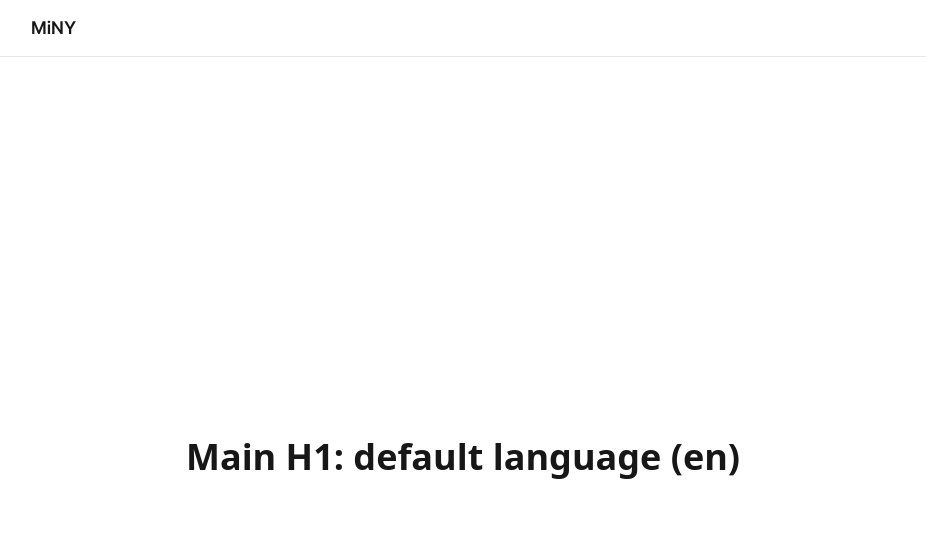
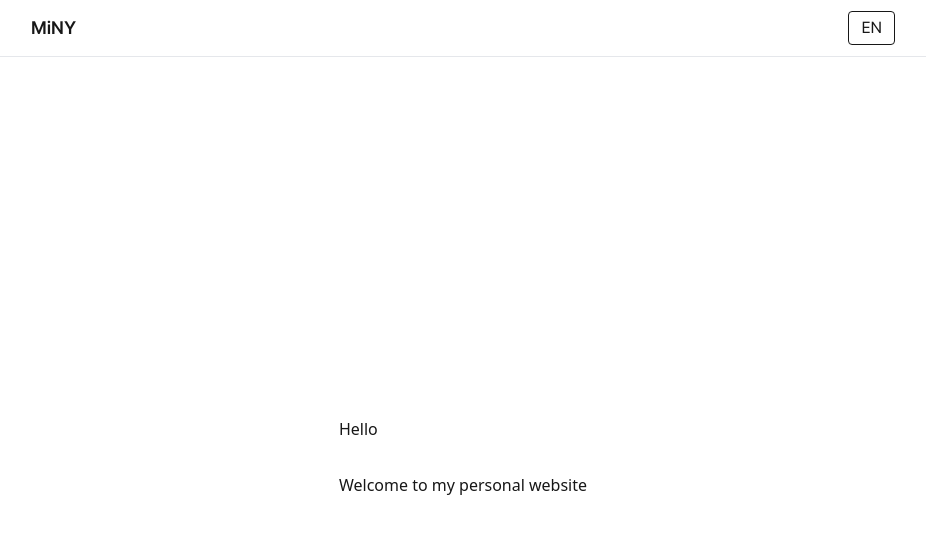
Before and after one commit to MinyoungSeol/my-next-app, a Next.js app: page / in a window 1280 px wide. Shown: the top 534 px of the page, without its empty margins (177-1103 px from the left). Built offline with nearby package versions, Linux system fonts and the light colour scheme.

Commit message:
feat: Add language toggle button and context
- Implement LanguageProvider using Context API for EN/KR state management
- Add LangToggleBtn component in Header
- Connect toggle button to context to switch language globally
- Verified button UI and state updates in dev environment

```diff
--- a/next.config.ts
+++ b/next.config.ts
@@ -13,7 +13,10 @@ const nextConfig: NextConfig = {
           {key: 'X-Frame-Options', value: 'DENY'}, // Prevents Clickjacking attacks. Sets page loading in iframe
           {key: 'Strict-Transport-Security', value: 'max-age=31536000; includeSubDomains; preload'}, // HSTS: Enforces secure connections
           {key: 'Referrer-Policy', value: 'same-origin'}, // minimize referrer info leakage
-          {key: 'Content-Security-Policy', value: "default-src 'self'"}, // CSP: Prevents XSS, injection attacks. Limits external src permission scope
+          {key: 'Content-Security-Policy',
+            value: "default-src 'self' 'unsafe-inline' 'unsafe-eval'; script-src 'self' 'unsafe-inline' 'unsafe-eval';",},
+            // CSP: Prevents XSS, injection attacks. Limits external src permission scope
+            // must eliminate 'unsafe-inline' and 'unsafe-eval' in production
         ]
 
       }
--- a/src/app/(route)/layout.tsx
+++ b/src/app/(route)/layout.tsx
@@ -6,9 +6,11 @@ import "@/styles/globals.css";
 //fonts
 import { pretendard } from "fonts";
 
+//contexts
+import { LanguageProvider } from "@/context/LanguageContext";
+
 //components
 import Header from "@/components/Header";
-// import { LangProvider } from '@/context/LangContext';
 
 export const metadata: Metadata = {
   title: "MiNY's Web Page",
@@ -19,11 +21,10 @@ export default function RootLayout({ children, }: Readonly <{ children: React.Re
   return (
     <html lang="en">
       <body className={`${pretendard.variable} antialiased`}>
-
-        <Header />
-
-        {children}
-
+        <LanguageProvider>
+          <Header />
+          {children}
+        </LanguageProvider>
       </body>
     </html>
   );
--- a/src/app/(route)/page.tsx
+++ b/src/app/(route)/page.tsx
@@ -1,13 +1,24 @@
-import Image from "next/image";
+'use client';
+
+import { useLanguage } from "@/context/LanguageContext";
+import en from "@/locales/en.json";
+import ko from "@/locales/ko.json";
 
 export default function Home() {
+
+  const { lang } = useLanguage();
+  const content = lang === 'en' ? en : ko;
+
   return (
     <div className="font-sans grid grid-rows-[20px_1fr_20px] items-center justify-items-center min-h-screen p-8 pb-20 gap-16 sm:p-20">
+
       <main className="flex flex-col gap-[32px] row-start-2 items-center sm:items-start">
-        <h1 className="text-4xl font-bold">
-          Main H1: default language (en)
-        </h1>
+
+        <h1>{content.greeting}</h1>
+        <p>{content.intro}</p>
+
       </main>
+
     </div>
   );
 }
--- a/src/app/_components/Header.tsx
+++ b/src/app/_components/Header.tsx
@@ -1,16 +1,24 @@
 'use client';
 
 import Link from "next/link";
+import { useLanguage } from "@/context/LanguageContext";
+
+//components
+import LangToggleBtn from "./LangToggleBtn";
 
 export default function Header() {
+
+    const { lang, toggleLang } = useLanguage();
+
   return (
     <header className="w-full border-b border-b-gray-200">
 
     {/* Logo */}
-      <div className="mx-auto flex h-14 max-w-4xl items-center px-4">
+      <div className="mx-auto flex h-14 max-w-4xl items-center px-4 justify-between">
         <h1 className="text-lg font-semibold">
           <Link href="/">MiNY</Link>
         </h1>
+        <LangToggleBtn lang={lang} toggleLang={toggleLang}/>
       </div>
 
     </header>
--- /dev/null
+++ b/src/app/_components/LangToggleBtn.tsx
@@ -0,0 +1,14 @@
+'use client';
+
+interface LangToggleProps {
+  lang: 'en' | 'ko';
+  toggleLang: () => void;
+}
+
+export default function LangToggle({ lang, toggleLang }: LangToggleProps) {
+  return (
+    <button onClick={toggleLang} className="px-3 py-1 border rounded">
+      {lang.toUpperCase()}
+    </button>
+  );
+}
--- /dev/null
+++ b/src/context/LanguageContext.tsx
@@ -0,0 +1,31 @@
+'use client';
+
+import { createContext, useContext, useState, ReactNode } from "react";
+
+type Lang = 'en' | 'ko';
+
+interface LanguageContextProps {
+    lang: Lang;
+    setLang: (lang: Lang) => void;
+    toggleLang: () => void;
+}
+
+const LanguageContext = createContext<LanguageContextProps | undefined>(undefined);
+
+export function LanguageProvider({ children }: { children: ReactNode }) {
+  const [lang, setLang] = useState<Lang>('en');
+
+  const toggleLang = () => setLang((prev) => (prev === 'en' ? 'ko' : 'en'));
+
+  return (
+    <LanguageContext.Provider value={{ lang, setLang, toggleLang }}>
+      {children}
+    </LanguageContext.Provider>
+  );
+}
+
+export function useLanguage() {
+  const context = useContext(LanguageContext);
+  if (!context) throw new Error('useLanguage must be used within LanguageProvider');
+  return context;
+}
--- /dev/null
+++ b/src/locales/en.json
@@ -0,0 +1,4 @@
+{
+  "greeting": "Hello",
+  "intro": "Welcome to my personal website"
+}
--- /dev/null
+++ b/src/locales/ko.json
@@ -0,0 +1,4 @@
+{
+  "greeting": "안녕하세요",
+  "intro": "제 개인 웹사이트에 오신 것을 환영합니다"
+}
--- a/tsconfig.json
+++ b/tsconfig.json
@@ -21,7 +21,9 @@
     "baseUrl": "src/",
     "paths": {
       "@/styles/*": ["app/_styles/*"],
-      "@/components/*": ["app/_components/*"]
+      "@/components/*": ["app/_components/*"],
+      "@/context/*": ["context/*"],
+      "@/locales/*": ["locales/*"],
     }
   },
   "include": ["next-env.d.ts", "**/*.ts", "**/*.tsx", ".next/types/**/*.ts"],
```
